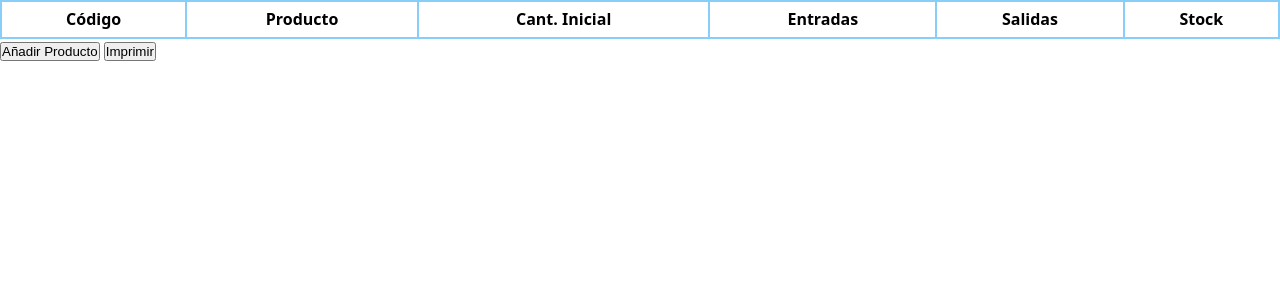
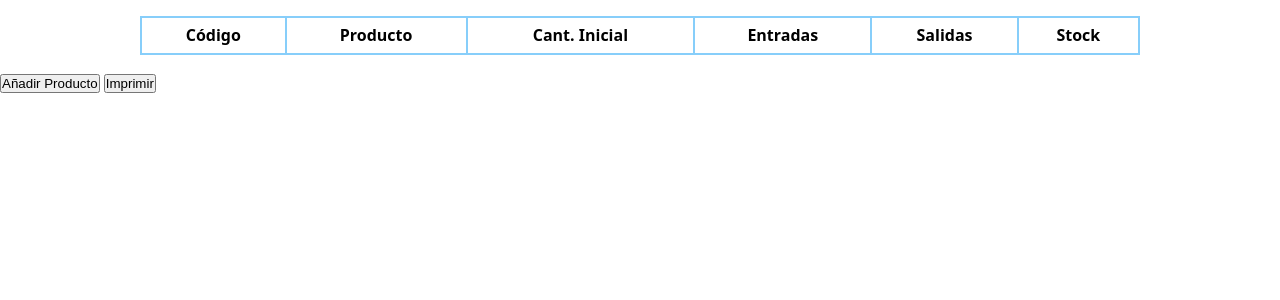
Before and after one commit to Espadv69/Course-2025, a PHP site: page / in a window 1280 px wide. Shown: the top 300 px of the page. Run offline with PHP 8.4, Linux system fonts and the light colour scheme; lists and menus that the app fills with data are empty.

Commit message:
Enhance table styling with margin and max-width for better layout

```diff
--- a/Kitchen/index.css
+++ b/Kitchen/index.css
@@ -22,8 +22,11 @@ body {
 }
 
 table {
+  margin: 1rem auto;
+  width: 100%;
+  max-width: 1000px;
+
   border-collapse: collapse;
-  width: 100%;
 }
 
 th,
```
